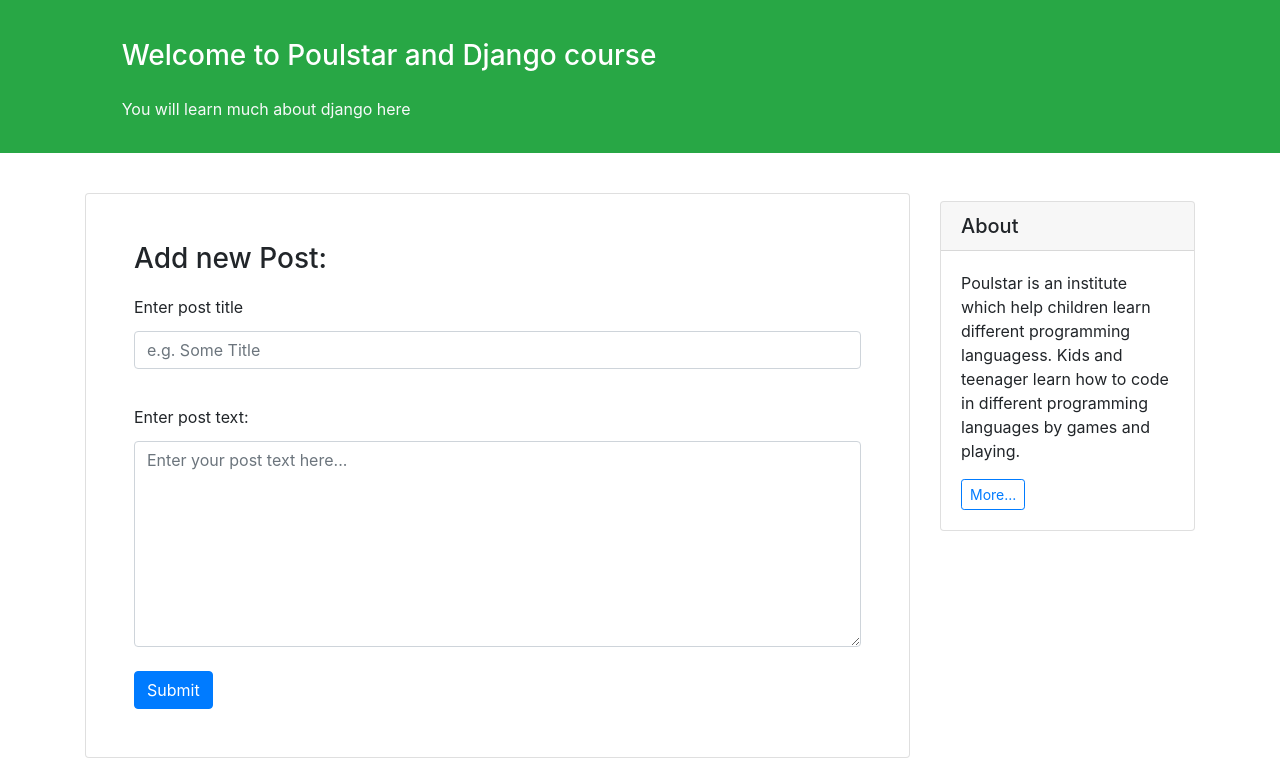
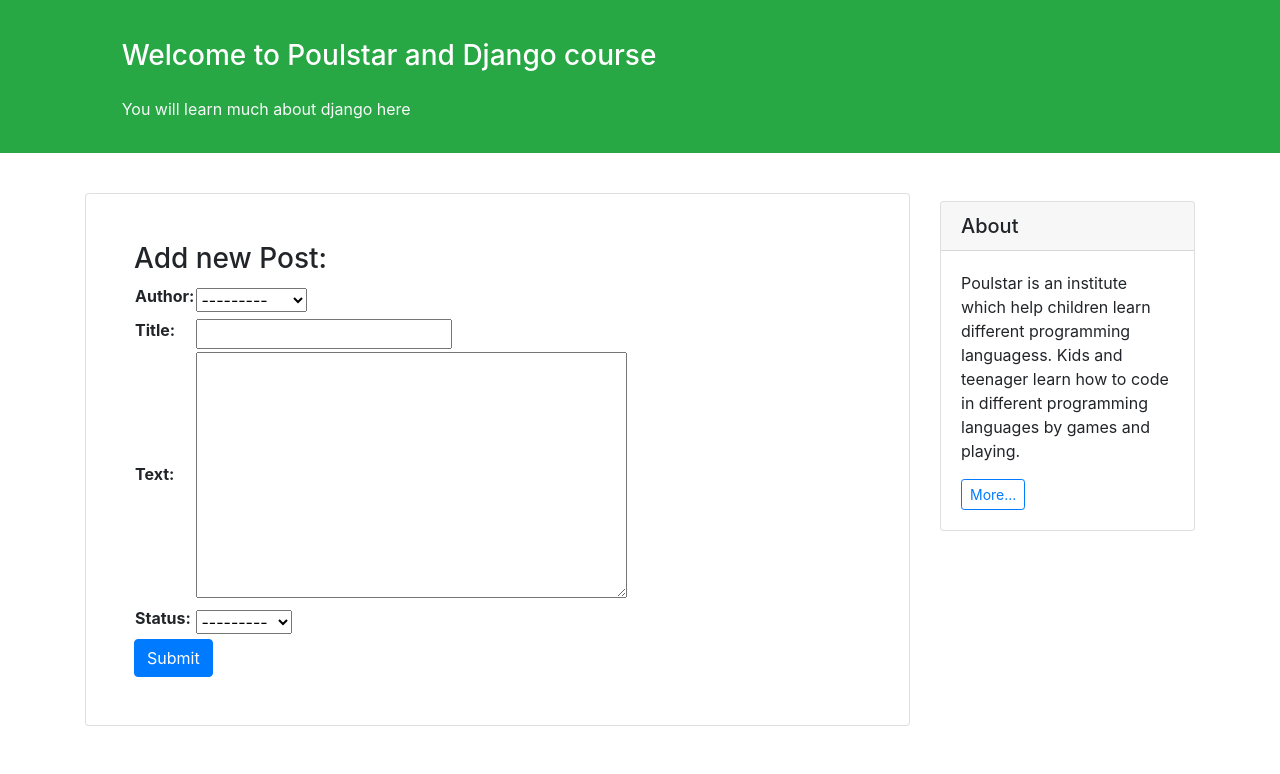
Before and after one commit to mohammadpmf/term6_sat_wed_15, a Django app: page /blog/new/ in a window 1280 px wide. Shown: the part 57-831 px from the top of the page. After the commit the page ends 783 px from the top, so only its background shows below. Run offline with Django 4.2, Linux system fonts and the light colour scheme; data comes from the database, SQL or seed files in the repository; both versions use the stored data as it was after the commit; some libraries are stand-ins or nearby versions.

Commit message:
20 Dey forms.py added

```diff
--- /dev/null
+++ b/Weblog Project/blog/forms.py
@@ -0,0 +1,7 @@
+from django import forms
+from .models import BlogPost
+
+class BlogPostForm(forms.ModelForm):
+    class Meta:
+        model = BlogPost
+        fields = ['author', 'title', 'text', 'status']
--- a/Weblog Project/blog/templates/post_new.html
+++ b/Weblog Project/blog/templates/post_new.html
@@ -8,14 +8,10 @@
 <div class="card shadow my-3 p-5">
     <h3>Add new Post:</h3>
     <form method="POST">
-        <div class="form-group py-2">
-            <label class="py-1">Enter post title</label>
-            <input type="text" class="form-control" placeholder="e.g. Some Title" name="title">
-        </div>
-        <div class="form-group py-2">
-            <label class="py-1">Enter post text:</label>
-            <textarea class="form-control" name="text" rows="8" placeholder="Enter your post text here..."></textarea>
-        </div>
+        {% csrf_token %}
+        <table>
+            {{ form.as_table }}
+        </table>
         <button type="submit" class="btn btn-primary">Submit</button>
     </form>
 </div>
--- a/Weblog Project/blog/views.py
+++ b/Weblog Project/blog/views.py
@@ -1,4 +1,4 @@
-from django.shortcuts import render
+from django.shortcuts import render, redirect
 from .models import BlogPost
 
 def show_all_posts(request):
@@ -9,5 +9,20 @@ def show_detail(request, pk):
     context = {'post': BlogPost.objects.get(pk=pk)}
     return render(request, 'post_detail.html', context)
 
+from .forms import BlogPostForm
 def new_post(request):
-    return render(request, 'post_new.html')
+    # if request.method=="POST":
+    #     title = request.POST.get("title")
+    #     text = request.POST.get("text")
+    #     author = request.POST.get("author")
+    #     status = request.POST.get("status")
+    #     BlogPost.objects.create(title=title, text=text,
+    #                             author=request.user, status=status)
+    #     return redirect("blog")
+    if request.method=="POST":
+        form = BlogPostForm(request.POST)
+        if form.is_valid():
+            form.save()
+            return redirect("blog")
+    form = BlogPostForm()
+    return render(request, 'post_new.html', {'form': form})
```
Also changed, not shown: Weblog Project/db.sqlite3.
